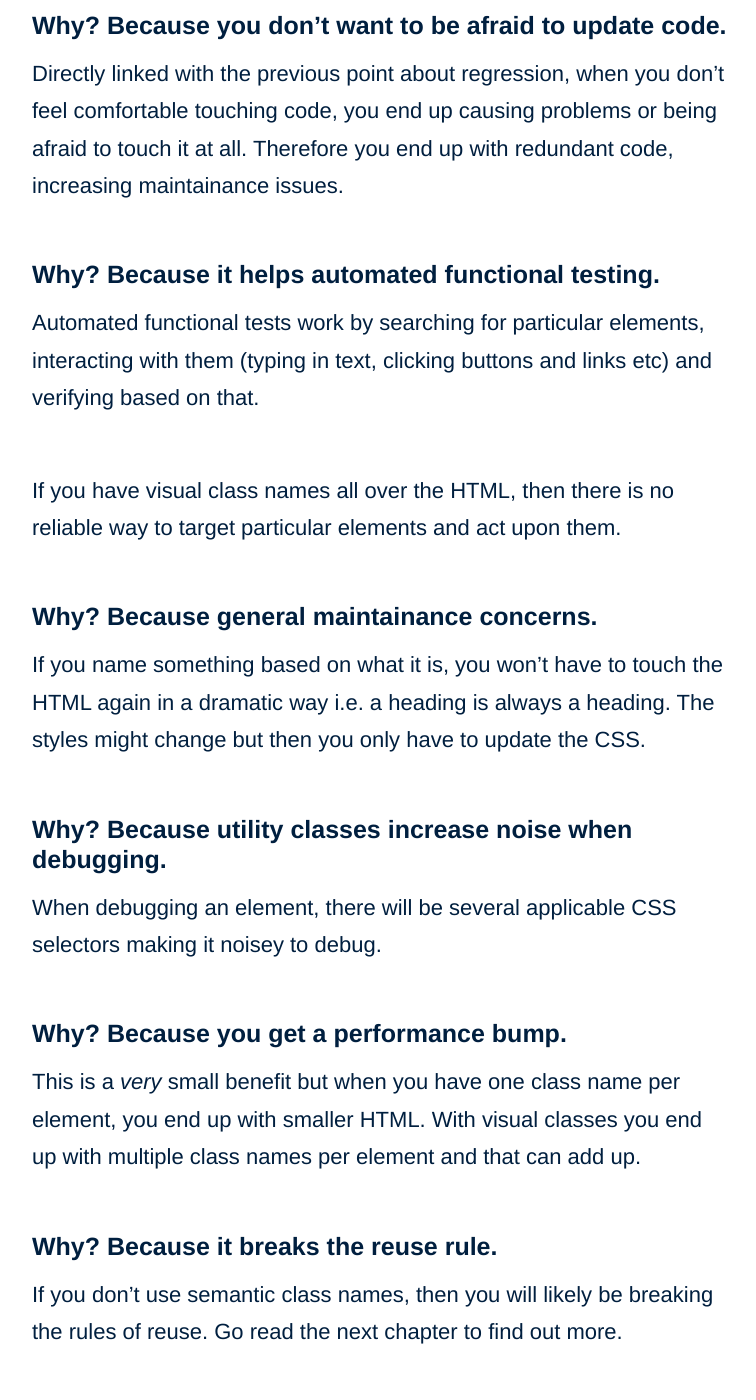
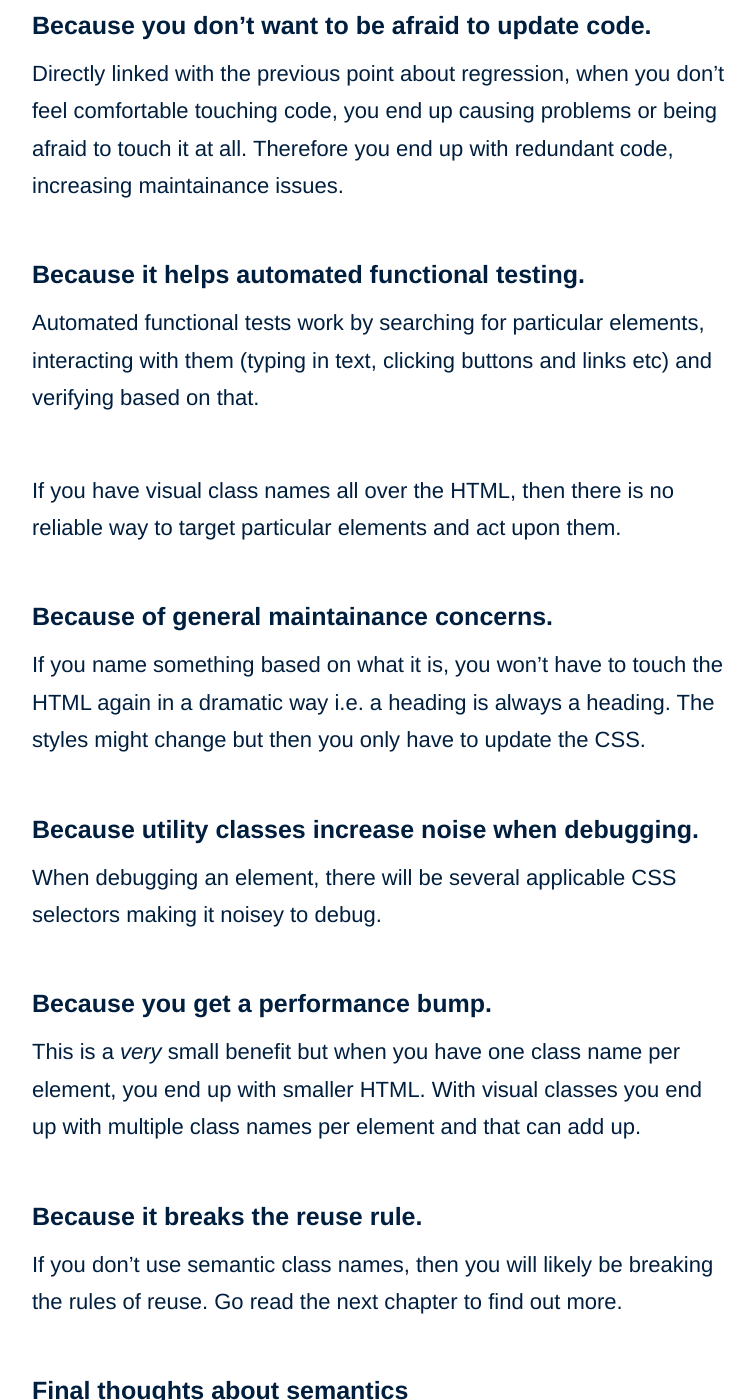
Before and after one commit to adamsilver/maintainablecss.com-jekyll, a Jekyll site: the page built from _chapters/02-semantics.md, in a window 1280 px wide and 1400 px high, scrolled down 3783 px. Shown: the whole window, without its empty margins (258-1014 px from the left). Built offline with Jekyll 4.4.1, drawn with Linux system fonts in a browser that asks for light colours; some of the changed text lies outside the part shown.

```diff
--- a/_chapters/02-semantics.md
+++ b/_chapters/02-semantics.md
@@ -42,51 +42,51 @@ Here I know exactly what I am looking at. I know the intention of what this HTML
 
 So **why** else should we use semantic class names?
 
-## Why? Because it's easier to understand.
+## Because it's easier to understand.
 
 Whether you're looking at the HTML or the CSS, you know what you're affecting. With visual class names you end up having to sprinkle several class names on to each element, ending up with a vague understanding of the intention of these visual class names. This is hard to maintain.
 
-## Why? Because we are building responsive websites.
+## Because we are building responsive websites.
 
 Styles often need changing based on viewport size. For example, you might float elements on big screens and not on small screens. So if you have a class called `clearfix` but you don't clear on small screens, then you now have misleading code.
 
 If you use semantic class names, then you can style them differently based on media queries making it easier to maintain.
 
-## Why? Because semantic class names are easier to find.
+## Because semantic class names are easier to find.
 
 If an element has classes based on how it looks such as `.red`, `clearfix` and `.pull-left`, then these classes will be scattered all over the codebase&mdash;so if you’re trying to hunt for a particular piece of HTML, the class name is not going to help you.
 
 On the other hand, if your class names are semantic, a search will find the HTML in question. Or more typically, if you're beginning your search via the HTML (think: inspecting an element) then finding unique CSS selectors based on the class name will be far easier.
 
-## Why? Because you don't want unexpected regression.
+## Because you don't want unexpected regression.
 
 If you have utility non-semantic classes that describe the look then when you edit one of these classes, they will propogate to every single element with that class. Knowing CSS as you do, do you feel comfortable that the propagation didn't cause unexpected problems elsewhere?
 
 Semantic class names are unique, so when editing one, you *can* feel comfortable that your change only applies to the modulein question as you intended, making maintainance easier.
 
-## Why? Because you don't want to be afraid to update code.
+## Because you don't want to be afraid to update code.
 
 Directly linked with the previous point about regression, when you don't feel comfortable touching code, you end up causing problems or being afraid to touch it at all. Therefore you end up with redundant code, increasing maintainance issues.
 
-## Why? Because it helps automated functional testing.
+## Because it helps automated functional testing.
 
 Automated functional tests work by searching for particular elements, interacting with them (typing in text, clicking buttons and links etc) and verifying based on that.
 
 If you have visual class names all over the HTML, then there is no reliable way to target particular elements and act upon them.
 
-## Why? Because general maintainance concerns.
+## Because of general maintainance concerns.
 
 If you name something based on what it is, you won't have to touch the HTML again in a dramatic way i.e. a heading is always a heading. The styles might change but then you only have to update the CSS.
 
-## Why? Because utility classes increase noise when debugging.
+## Because utility classes increase noise when debugging.
 
 When debugging an element, there will be several applicable CSS selectors making it noisey to debug.
 
-## Why? Because you get a performance bump.
+## Because you get a performance bump.
 
 This is a *very* small benefit but when you have one class name per element, you end up with smaller HTML. With visual classes you end up with multiple class names per element and that can add up.
 
-## Why? Because it breaks the reuse rule.
+## Because it breaks the reuse rule.
 
 If you don't use semantic class names, then you will likely be breaking the rules of reuse. Go read the next chapter to find out more.
 
```
Also changed, not shown: _chapters/03-reuse.md (+11 -9 lines), _chapters/04-ids.md (+3 -1 lines).
